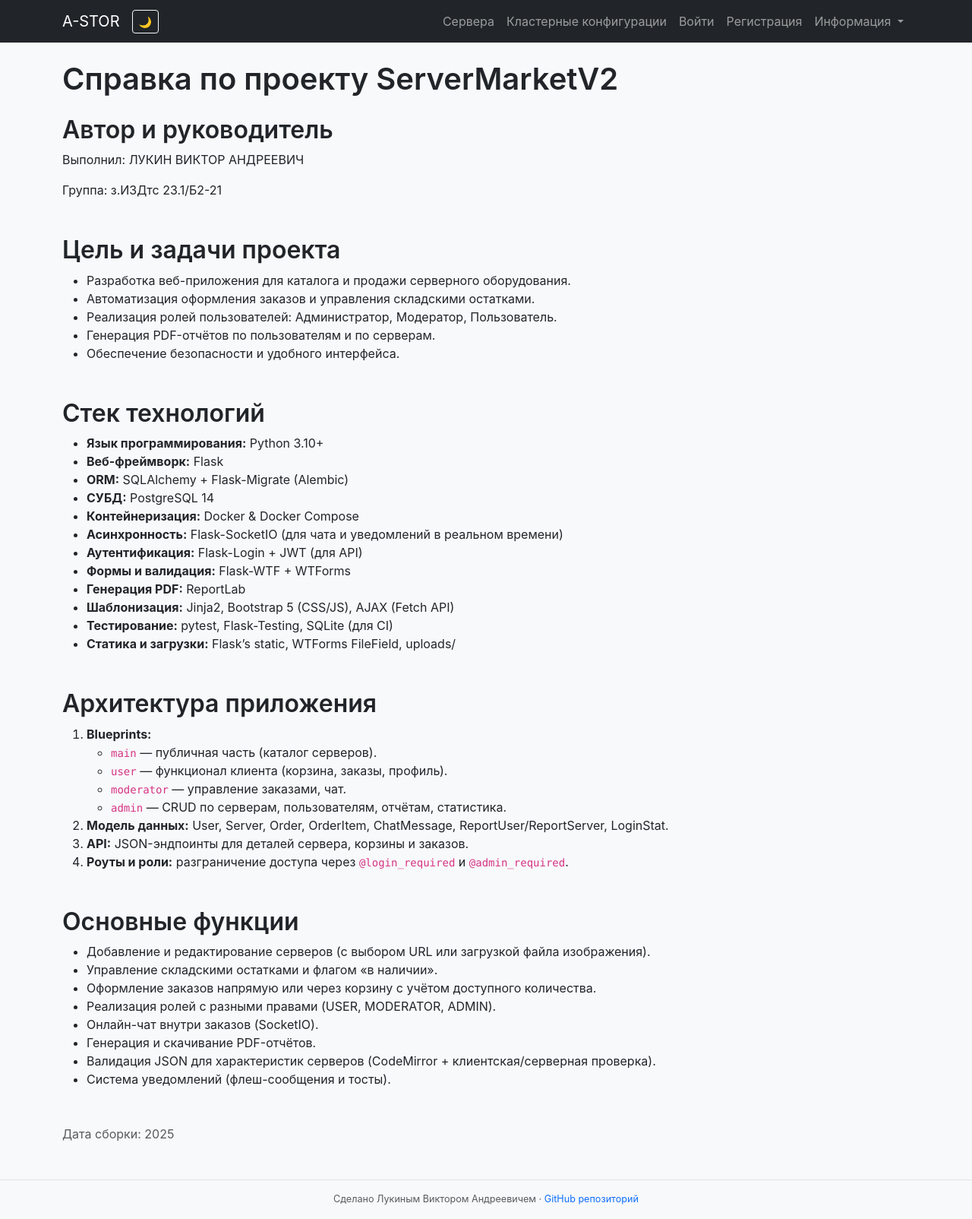
After one commit to Odin-SG/ServerMarket, a Flask app: page /reference in a window 1280 px wide. The commit adds this page. Shown: the whole page at 76% size. Run offline with Flask 3, Linux system fonts and the light colour scheme; data comes from the database, SQL or seed files in the repository; some libraries are stand-ins or nearby versions.

Commit message:
Add URL image and upload image for server cart. Add reference by project

```diff
--- a/app/admin/forms.py
+++ b/app/admin/forms.py
@@ -1,11 +1,14 @@
 from flask_wtf import FlaskForm
-from wtforms import StringField, DecimalField, TextAreaField, BooleanField, SubmitField, SelectField
+from wtforms import StringField, DecimalField, TextAreaField, BooleanField, SubmitField, SelectField, IntegerField
 from wtforms.validators import DataRequired, Length, URL, NumberRange, Regexp, Email, Optional, ValidationError
+from flask_wtf.file import FileField
 from app.models.server import Server
 from app.models.order import OrderStatus
 from app.models.user import UserRole
+from flask import current_app
 import json
 
+ALLOWED_IMAGE_EXTENSIONS = {'png', 'jpg', 'jpeg', 'gif'}
 
 class ServerForm(FlaskForm):
     model_name = StringField('Модель', validators=[DataRequired(), Length(3, 100)])
@@ -14,7 +17,12 @@ class ServerForm(FlaskForm):
     price = DecimalField('Цена', validators=[DataRequired(), NumberRange(min=0)], places=2)
     specifications = TextAreaField('Характеристики (JSON)', validators=[Length(max=2000)])
     image_url = StringField('URL изображения', validators=[Optional(), URL()])
+    image_file = FileField('Файл изображения')
+    use_upload = BooleanField('Загрузить изображение с компьютера')
+    replace_image = BooleanField('Заменить изображение')
+    use_upload = BooleanField('  • как файл (если не отмечено — оставляем старое)')
     is_available = BooleanField('В наличии')
+    quantity = IntegerField('Количество на складе', validators=[DataRequired(), NumberRange(min=0)], default=0)
     submit = SubmitField('Сохранить')
 
     def validate_slug(self, field):
@@ -29,6 +37,15 @@ class ServerForm(FlaskForm):
                 json.loads(field.data)
             except:
                 raise ValidationError('Неверный JSON')
+
+    def validate_image_url(self, field):
+        if self.replace_image.data and not self.use_upload.data and not field.data:
+            raise ValidationError('Укажите новый URL или загрузите файл.')
+
+    def validate_image_file(self, field):
+        if self.replace_image.data and self.use_upload.data:
+            if not field.data or not getattr(field.data, 'filename', None):
+                raise ValidationError('Загрузите файл изображения.')
 
 
 class OrderEditForm(FlaskForm):
--- a/app/config.py
+++ b/app/config.py
@@ -9,11 +9,14 @@ class Config:
     DEBUG = os.environ.get('DEBUG', 'False').lower() == 'true'
     SESSION_COOKIE_SECURE = not DEBUG
     REMEMBER_COOKIE_SECURE = not DEBUG
+    UPLOAD_FOLDER = os.path.join(os.getcwd(), 'uploads')
+    MAX_CONTENT_LENGTH = 30 * 1024 * 1024
+    ALLOWED_IMAGE_EXTENSIONS = {'png', 'jpg', 'jpeg', 'gif'}
     SQLALCHEMY_DATABASE_URI = os.environ.get(
         'DATABASE_URL',
         "postgresql://{user}:{pw}@{host}:{port}/{db}".format(
             user=os.environ.get('POSTGRES_USER', os.environ.get('DB_USER', 'postgres')),
-            pw=os.environ.get('POSTGRES_PASSWORD', 'harrypotter'),
+            pw=os.environ.get('POSTGRES_PASSWORD', 'postgres'),
             host=os.environ.get('DB_HOST', '127.0.0.1'),
             port=os.environ.get('DB_PORT', '5432'),
             db=os.environ.get('POSTGRES_DB', os.environ.get('DB_NAME', 'a_stor_shop'))
--- a/app/models/server.py
+++ b/app/models/server.py
@@ -13,6 +13,7 @@ class Server(db.Model):
     price = db.Column(db.Numeric(12, 2), nullable=False)
     specifications = db.Column(JSON, nullable=True)
     image_url = db.Column(db.String(255), nullable=True)
+    image_filename = db.Column(db.String(255), nullable=True)
     is_available = db.Column(db.Boolean, default=True, nullable=False)
     quantity = db.Column(db.Integer, nullable=False, default=0)
 
--- a/app/static/js/app.js
+++ b/app/static/js/app.js
@@ -10,25 +10,27 @@ document.addEventListener('DOMContentLoaded', () => {
         const data = await res.json();
 
         document.getElementById('serverModalLabel').textContent = data.model_name;
-        const body = document.getElementById('modalBody');
-        body.innerHTML = `
+
+        const imgHtml = data.image_filename
+          ? `<img src="/static/uploads/${data.image_filename}" class="img-fluid" alt="${data.model_name}">`
+          : (data.image_url
+              ? `<img src="${data.image_url}" class="img-fluid" alt="${data.model_name}">`
+              : '');
+
+        const specsHtml = data.specifications
+          ? Object.entries(data.specifications)
+              .map(([k, v]) => `<strong>${k}:</strong> ${v}<br>`)
+              .join('')
+          : '';
+
+        document.getElementById('modalBody').innerHTML = `
           <div class="row">
             <div class="col-md-6">
-              ${
-                data.image_url
-                  ? `<img src="${data.image_url}" class="img-fluid" alt="${data.model_name}">`
-                  : ''
-              }
+              ${imgHtml}
             </div>
             <div class="col-md-6">
               <p class="mb-3"><em>${data.description}</em></p>
-              <p>${
-                data.specifications
-                  ? Object.entries(data.specifications)
-                      .map(([k, v]) => `<strong>${k}:</strong> ${v}<br>`)
-                      .join('')
-                  : ''
-              }</p>
+              <p>${specsHtml}</p>
               <p class="fs-4"><strong>Цена:</strong> ${data.price.toFixed(2)} ₽</p>
               <hr>
               <h5>Статистика продаж</h5>
@@ -38,8 +40,7 @@ document.addEventListener('DOMContentLoaded', () => {
                 <tr><td>Заказов:</td><td>${data.orders_count}</td></tr>
               </table>
             </div>
-          </div>
-        `;
+          </div>`;
         serverModal.show();
       } catch (e) {
         console.error(e);
--- a/app/templates/base.html
+++ b/app/templates/base.html
@@ -40,7 +40,7 @@
               <a class="nav-link" href="{{ url_for('user.catalog_index') }}">Сервера</a>
             </li>
             <li class="nav-item">
-              <a class="nav-link" href="{{ url_for('user.orders_new') }}">Конфигурации</a>
+              <a class="nav-link" href="{{ url_for('user.orders_new') }}">Кластерные конфигурации</a>
             </li>
             {% if current_user.is_authenticated and current_user.role == UserRole.MODERATOR %}
               <li class="nav-item">
@@ -91,6 +91,14 @@
                 <a class="nav-link" href="{{ url_for('auth.register') }}">Регистрация</a>
               </li>
             {% endif %}
+              <li class="nav-item dropdown">
+               <a class="nav-link dropdown-toggle" href="#" id="infoDropdown" role="button" data-bs-toggle="dropdown" aria-expanded="false">
+                 Информация
+               </a>
+               <ul class="dropdown-menu dropdown-menu-end" aria-labelledby="infoDropdown">
+                 <li><a class="dropdown-item" href="{{ url_for('user.reference') }}">Справка</a></li>
+               </ul>
+              </li>
           </ul>
         </div>
       </div>
--- /dev/null
+++ b/app/templates/reference.html
@@ -0,0 +1,76 @@
+{% extends 'base.html' %}
+{% block title %}Справка и информация{% endblock %}
+
+{% block content %}
+  <h1 class="mb-4">Справка по проекту ServerMarketV2</h1>
+
+  <section class="mb-5">
+    <h2>Автор и руководитель</h2>
+    <p>Выполнил: ЛУКИН ВИКТОР АНДРЕЕВИЧ</p>
+    <p>Группа: з.ИЗДтс 23.1/Б2-21</p>
+  </section>
+
+  <section class="mb-5">
+    <h2>Цель и задачи проекта</h2>
+    <ul>
+      <li>Разработка веб-приложения для каталога и продажи серверного оборудования.</li>
+      <li>Автоматизация оформления заказов и управления складскими остатками.</li>
+      <li>Реализация ролей пользователей: Администратор, Модератор, Пользователь.</li>
+      <li>Генерация PDF-отчётов по пользователям и по серверам.</li>
+      <li>Обеспечение безопасности и удобного интерфейса.</li>
+    </ul>
+  </section>
+
+  <section class="mb-5">
+    <h2>Стек технологий</h2>
+    <ul>
+      <li><strong>Язык программирования:</strong> Python 3.10+</li>
+      <li><strong>Веб-фреймворк:</strong> Flask</li>
+      <li><strong>ORM:</strong> SQLAlchemy + Flask-Migrate (Alembic)</li>
+      <li><strong>СУБД:</strong> PostgreSQL 14</li>
+      <li><strong>Контейнеризация:</strong> Docker &amp; Docker Compose</li>
+      <li><strong>Асинхронность:</strong> Flask-SocketIO (для чата и уведомлений в реальном времени)</li>
+      <li><strong>Аутентификация:</strong> Flask-Login + JWT (для API)</li>
+      <li><strong>Формы и валидация:</strong> Flask-WTF + WTForms</li>
+      <li><strong>Генерация PDF:</strong> ReportLab</li>
+      <li><strong>Шаблонизация:</strong> Jinja2, Bootstrap 5 (CSS/JS), AJAX (Fetch API)</li>
+      <li><strong>Тестирование:</strong> pytest, Flask-Testing, SQLite (для CI)</li>
+      <li><strong>Статика и загрузки:</strong> Flask’s static, WTForms FileField, uploads/</li>
+    </ul>
+  </section>
+
+  <section class="mb-5">
+    <h2>Архитектура приложения</h2>
+    <ol>
+      <li><strong>Blueprints:</strong>
+        <ul>
+          <li><code>main</code> — публичная часть (каталог серверов).</li>
+          <li><code>user</code> — функционал клиента (корзина, заказы, профиль).</li>
+          <li><code>moderator</code> — управление заказами, чат.</li>
+          <li><code>admin</code> — CRUD по серверам, пользователям, отчётам, статистика.</li>
+        </ul>
+      </li>
+      <li><strong>Модель данных:</strong> User, Server, Order, OrderItem, ChatMessage, ReportUser/ReportServer, LoginStat.</li>
+      <li><strong>API:</strong> JSON-эндпоинты для деталей сервера, корзины и заказов.</li>
+      <li><strong>Роуты и роли:</strong> разграничение доступа через <code>@login_required</code> и <code>@admin_required</code>.</li>
+    </ol>
+  </section>
+
+  <section class="mb-5">
+    <h2>Основные функции</h2>
+    <ul>
+      <li>Добавление и редактирование серверов (с выбором URL или загрузкой файла изображения).</li>
+      <li>Управление складскими остатками и флагом «в наличии».</li>
+      <li>Оформление заказов напрямую или через корзину с учётом доступного количества.</li>
+      <li>Реализация ролей с разными правами (USER, MODERATOR, ADMIN).</li>
+      <li>Онлайн-чат внутри заказов (SocketIO).</li>
+      <li>Генерация и скачивание PDF-отчётов.</li>
+      <li>Валидация JSON для характеристик серверов (CodeMirror + клиентская/серверная проверка).</li>
+      <li>Система уведомлений (флеш-сообщения и тосты).</li>
+    </ul>
+  </section>
+
+  <p class="text-muted">
+    Дата сборки: {{ current_year }}
+  </p>
+{% endblock %}
--- a/app/user/views.py
+++ b/app/user/views.py
@@ -13,7 +13,7 @@ from app.models.server import Server
 from app.models.chat_message import ChatMessage
 from werkzeug.security import generate_password_hash
 from sqlalchemy import func
-
+from datetime import datetime
 
 bp = Blueprint('user', __name__)
 
@@ -44,6 +44,7 @@ def catalog_info(slug):
         'description': server.description,
         'price': float(server.price),
         'image_url': server.image_url,
+        'image_filename': server.image_filename,
         'specifications': server.specifications,
         'total_sold': stats['total_sold'],
         'total_revenue': stats['total_revenue'],
@@ -338,3 +339,8 @@ def get_server_stats(server_id):
         'total_revenue': float(revenue),
         'orders_count': int(orders_count),
     }
+
+
+@bp.route('/reference')
+def reference():
+    return render_template('reference.html', current_year=datetime.utcnow().year)
```
Also changed, not shown: app/admin/views.py (+35 -6 lines), app/templates/admin/servers/form.html (+65 -17 lines), app/templates/user/catalog/detail.html (+11 -3 lines), app/templates/user/catalog/index.html (+7 -1 lines), 1 other file.
